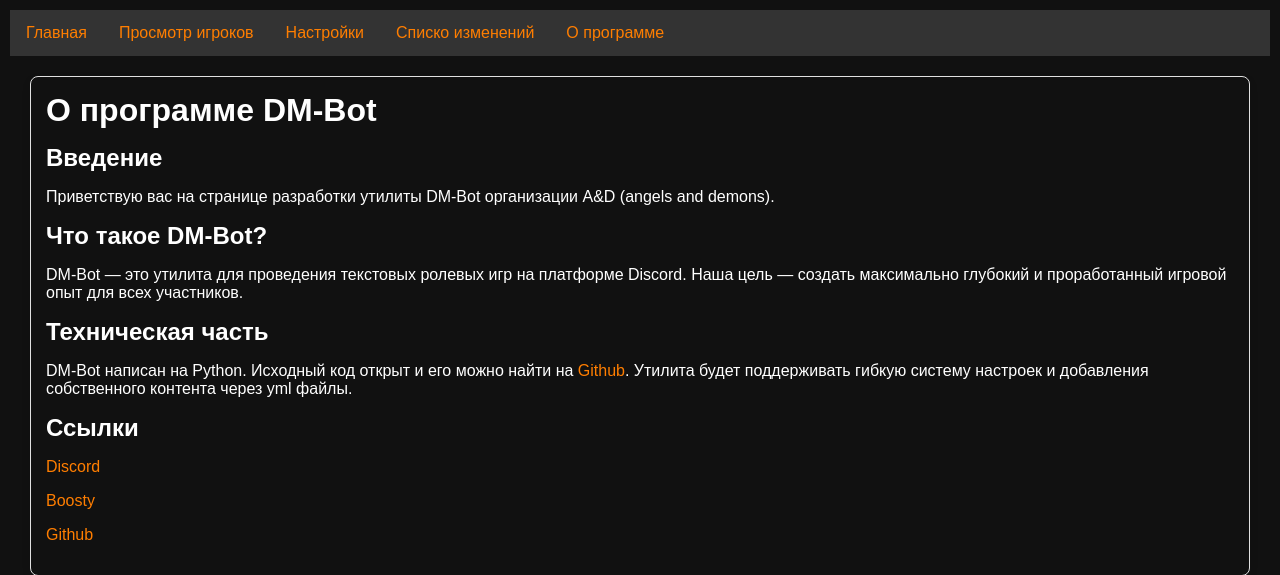
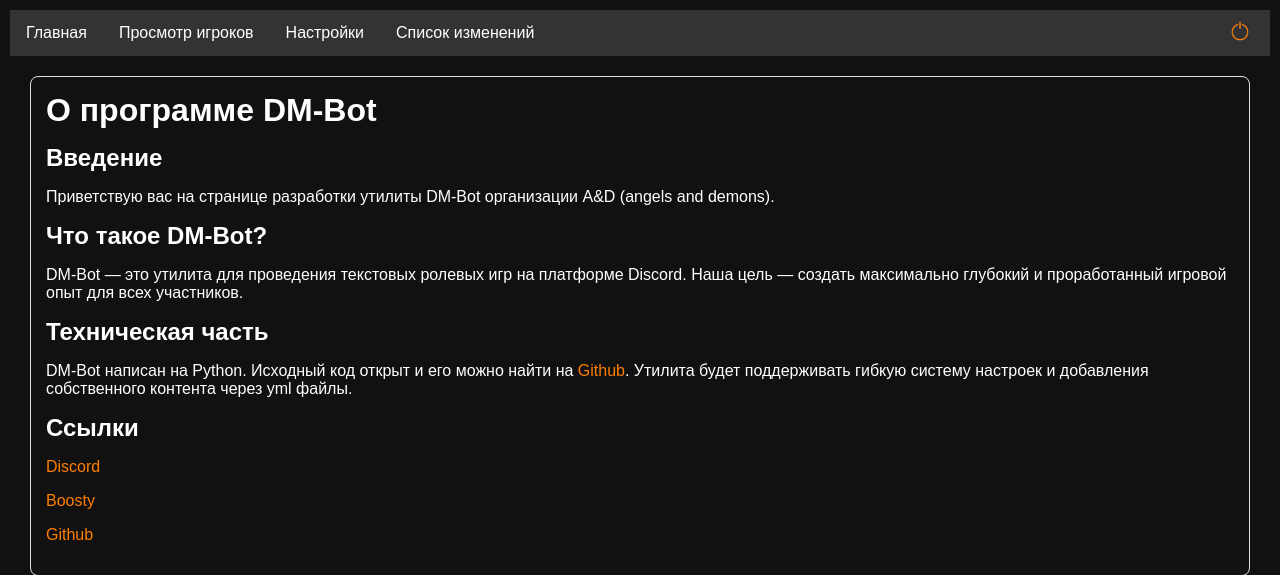
Before and after one commit to AngelsAndDemonsDM/DM-Bot-server, a Flask app: page / in a window 1280 px wide. Shown: the top 575 px of the page. Run offline with Flask 3, Linux system fonts and the light colour scheme; some libraries are stand-ins or nearby versions.

Commit message:
update nav menu and add shutdown butn

```diff
--- /dev/null
+++ b/Code/static/css/nav_menu.css
@@ -0,0 +1,48 @@
+/* Стили для навигационного меню */
+.nav-menu {
+    list-style-type: none; /* Убираем маркеры списка */
+    margin: 0; /* Убираем внешние отступы */
+    padding: 0; /* Убираем внутренние отступы */
+    overflow: hidden; /* Прячем содержимое, которое не помещается */
+    background-color: #333; /* Тёмно-серый фон */
+    display: flex;
+    justify-content: space-between; /* Распределяем пространство между элементами */
+    align-items: center; /* Выравниваем элементы по центру по вертикали */
+}
+
+.nav-item {
+    float: left; /* Элементы списка располагаются горизонтально */
+}
+
+.nav-item a {
+    display: block; /* Блочный элемент */
+    text-align: center; /* Выравнивание текста по центру */
+    padding: 14px 16px; /* Внутренние отступы */
+    text-decoration: none; /* Убираем подчеркивание */
+    color: white; /* Белый текст */
+    transition: background-color 0.3s ease; /* Плавное изменение цвета фона */
+}
+
+.nav-item a:hover {
+    background-color: #222; /* Темно-серый фон при наведении */
+}
+
+/* Кнопка выключения меню */
+.shutdown-button {
+    background-color: transparent; /* Прозрачный фон */
+    border: none;
+    color: #ff7e00; /* Оранжевый цвет */
+    font-size: 20px; /* Размер иконки */
+    cursor: pointer;
+    transition: color 0.3s ease;
+}
+
+.shutdown-button:hover {
+    color: #e69500; /* Темно-оранжевый цвет при наведении */
+}
+
+.shutdown-icon {
+    width: 20px;
+    height: 20px;
+    fill: currentColor;
+}
--- a/Code/templates/base_modules/navigation.html
+++ b/Code/templates/base_modules/navigation.html
@@ -1,7 +1,30 @@
-<ul>
-    <li><a href="/">Главная</a></li>
-    <li><a href="/player">Просмотр игроков</a></li>
-    <li><a href="/settings/main">Настройки</a></li>
-    <li><a href="/changelog">Списко изменений</a></li>
-    <li><a href="/about">О программе</a></li>
-</ul>
+<link rel="stylesheet" type="text/css" href="{{ url_for('static', filename='css/nav_menu.css') }}">
+
+<nav>
+    <ul class="nav-menu">
+        <div>
+            <li class="nav-item"><a href="/">Главная</a></li>
+            <li class="nav-item"><a href="/player">Просмотр игроков</a></li>
+            <li class="nav-item"><a href="/settings/main">Настройки</a></li>
+            <li class="nav-item"><a href="/changelog">Список изменений</a></li>
+        </div>
+
+        <div>
+            <button class="shutdown-button" id="shutdown-button">
+                <img src="{{ url_for('static', filename='icons/shutdown_icon.png') }}" alt="Shutdown" class="shutdown-icon">
+            </button>
+        </div>
+    </ul>
+</nav>
+
+<script>
+    document.addEventListener('DOMContentLoaded', (event) => {
+        document.getElementById('shutdown-button').addEventListener('click', function() {
+            fetch('/api/shutdown')
+                .then(response => response.json())
+                .then(data => {
+                    console.log(data.message);
+                });
+        });
+    });
+</script>
```
